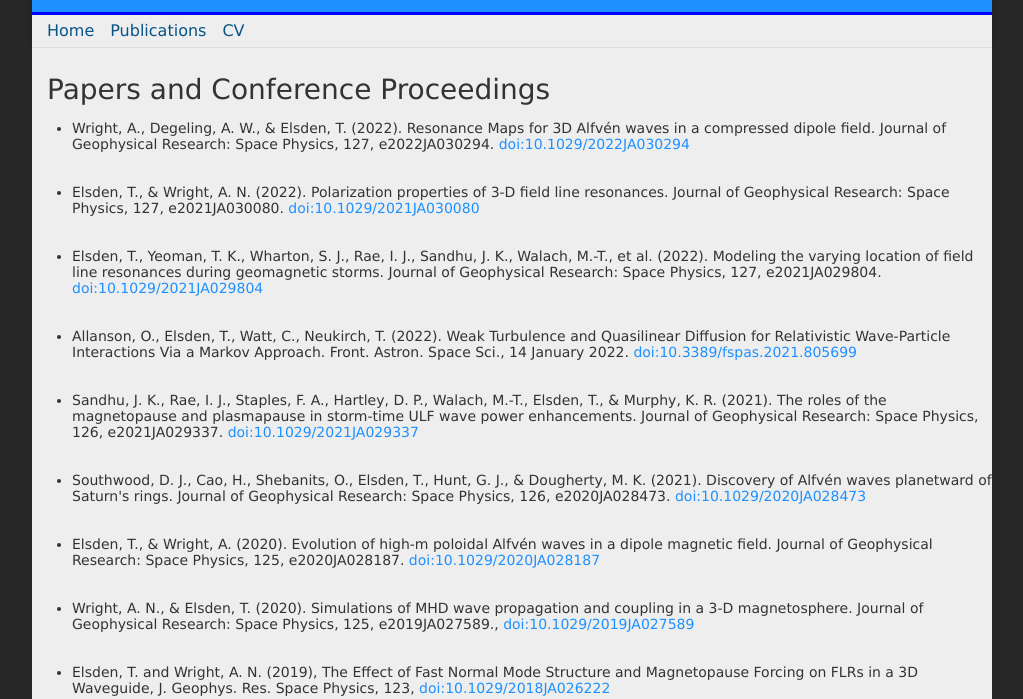
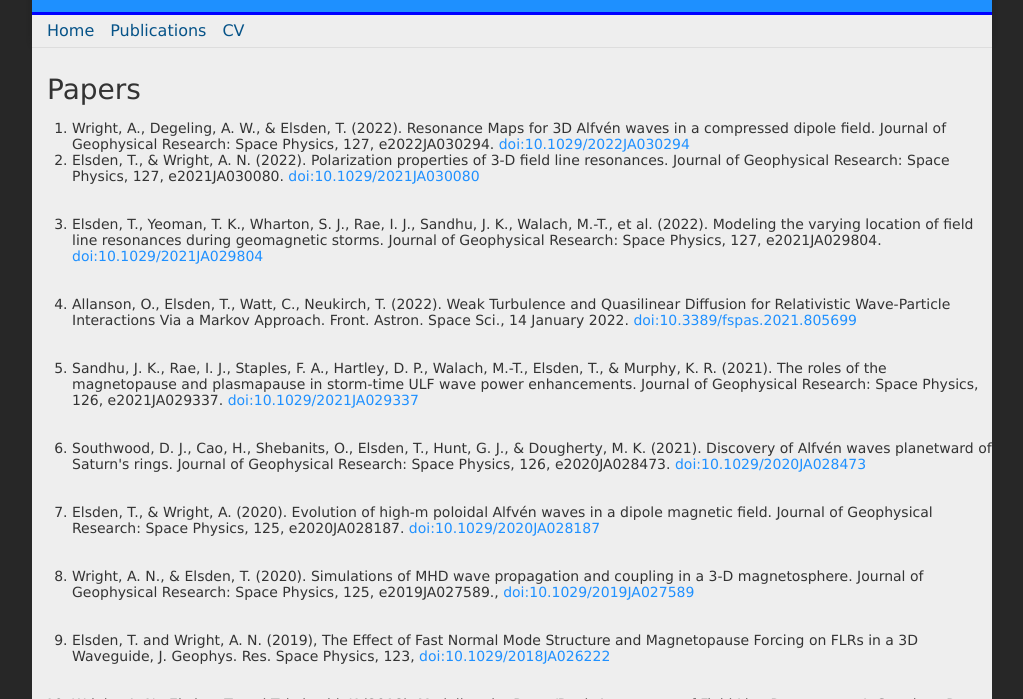
Before and after one commit to telsden/telsden.github.io, a plain HTML site: page publications.html in a window 1280 px wide. Shown: the part 101-800 px from the top of the page, without its empty margins (128-1151 px from the left). Drawn offline with Linux system fonts and the light colour scheme.

Commit message:
Update publications.html

```diff
--- a/publications.html
+++ b/publications.html
@@ -52,10 +52,11 @@
 	     </div>
 
 	     <div id="page">
-	       <h2>Papers and Conference Proceedings</h2>
-	       <ul>
+	       <h2>Papers</h2>
+
+	       <ol>
 				 <li> Wright, A., Degeling, A. W., & Elsden, T. (2022). Resonance Maps for 3D Alfvén waves in a compressed dipole field. Journal of Geophysical Research: Space Physics, 127, e2022JA030294.  <a href= "https://doi.org/10.1029/2022JA030294" target="_blank"> doi:10.1029/2022JA030294</a> </li>
-			 <br></br>
+			 <!--<br></br>-->
 			 <li> Elsden, T., & Wright, A. N. (2022). Polarization properties of 3-D field line resonances. Journal of Geophysical Research: Space Physics, 127, e2021JA030080. <a href= "https://doi.org/10.1029/2021JA030080" target="_blank"> doi:10.1029/2021JA030080</a> </li>
 			 <br></br>
 		    <li> Elsden, T., Yeoman, T. K., Wharton, S. J., Rae, I. J., Sandhu, J. K., Walach, M.-T., et al. (2022). Modeling the varying location of field line resonances during geomagnetic storms. Journal of Geophysical Research: Space Physics, 127, e2021JA029804.  <a href="https://doi.org/10.1029/2021JA029804" target="_blank" > doi:10.1029/2021JA029804</a> </li>
@@ -85,7 +86,7 @@
 		 <li> Elsden, T., and A. N. Wright (2015), The use of the Poynting vector in interpreting ULF waves in magnetospheric waveguides,J. Geophys. Res. Space Physics, 120,<a href="http://onlinelibrary.wiley.com/doi/10.1002/2014JA020748/abstract" target="_blank"> doi:10.1002/2014JA020748.</a></li>
 		 <br></br>
 		 <li> Saar, Steven H., Elsden, T., Muglach, K. (2012) An Exploration of the Emission Properties of X-ray Bright Points Seen With SDO, American Astronomical Society, AAS Meeting #220,<a href="http://adsabs.harvard.edu/abs/2012AAS...22020713S" target="_blank"> id.#207.13 </a></li>
-	       </ul>
+	       </ol>
 <!-- style="margin-left:10px"-->
 	        <h2>Conferences, meetings and courses</h2>
 		<table border="3" style="margin-left:15px" cellpadding="5px" width="700px"> <!--border="3" style="margin-left:10px"-->
```
